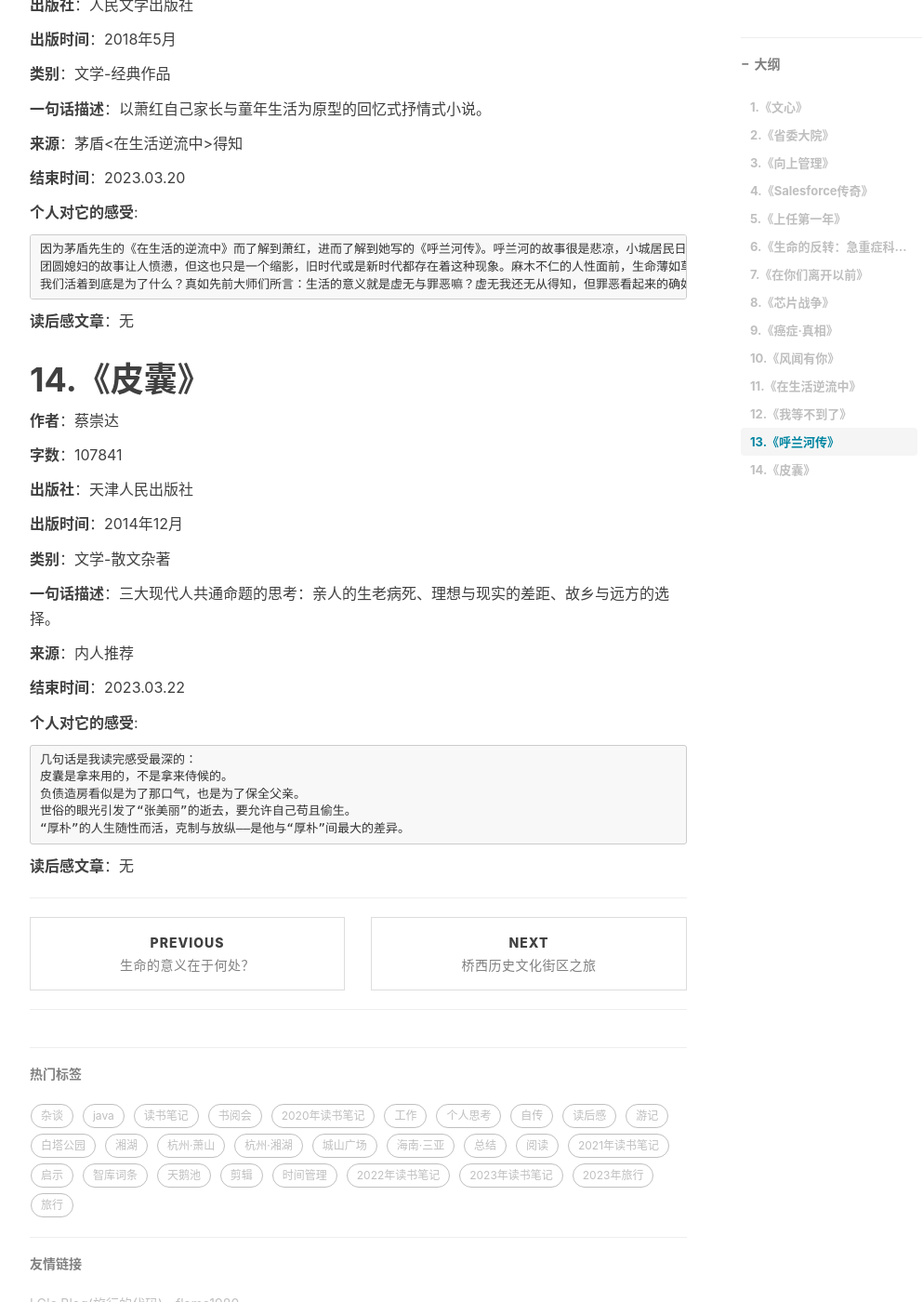
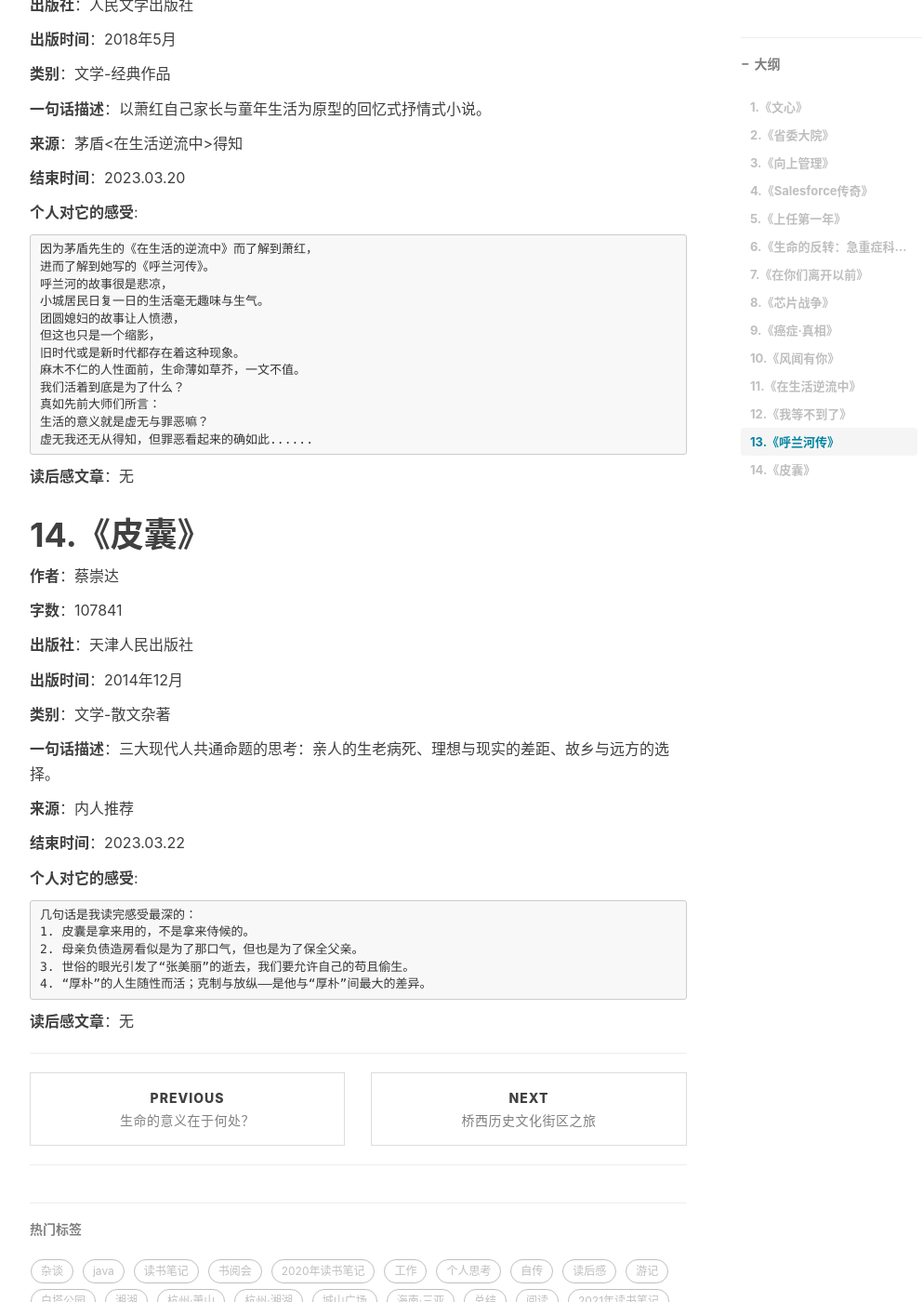
Before and after one commit to qingtian/qingtian.github.com, a Jekyll site: the page built from _posts/2023-02-25-tracking-of-reading-list-in-2023.md, in a window 1280 px wide and 1400 px high, scrolled down 7321 px. Shown: the whole window at 93% size, without its empty margins (233-1226 px from the left). Built offline with Jekyll 4.4.1, drawn with Linux system fonts in a browser that asks for light colours; nearby versions of some CDN libraries; comment, search, counter and statistics services are not loaded.

Commit message:
Update 2023-02-25-tracking-of-reading-list-in-2023.md

````diff
--- a/_posts/2023-02-25-tracking-of-reading-list-in-2023.md
+++ b/_posts/2023-02-25-tracking-of-reading-list-in-2023.md
@@ -388,9 +388,18 @@ tags:
 **个人对它的感受**:
 
 ```
-因为茅盾先生的《在生活的逆流中》而了解到萧红，进而了解到她写的《呼兰河传》。呼兰河的故事很是悲凉，小城居民日复一日的生活毫无趣味与生气。
-团圆媳妇的故事让人愤懑，但这也只是一个缩影，旧时代或是新时代都存在着这种现象。麻木不仁的人性面前，生命薄如草芥，一文不值。
-我们活着到底是为了什么？真如先前大师们所言：生活的意义就是虚无与罪恶嘛？虚无我还无从得知，但罪恶看起来的确如此......
+因为茅盾先生的《在生活的逆流中》而了解到萧红，
+进而了解到她写的《呼兰河传》。
+呼兰河的故事很是悲凉，
+小城居民日复一日的生活毫无趣味与生气。
+团圆媳妇的故事让人愤懑，
+但这也只是一个缩影，
+旧时代或是新时代都存在着这种现象。
+麻木不仁的人性面前，生命薄如草芥，一文不值。
+我们活着到底是为了什么？
+真如先前大师们所言：
+生活的意义就是虚无与罪恶嘛？
+虚无我还无从得知，但罪恶看起来的确如此......
 ```
 
 **读后感文章**：无
@@ -417,10 +426,10 @@ tags:
 
 ```
 几句话是我读完感受最深的：
-皮囊是拿来用的，不是拿来侍候的。
-负债造房看似是为了那口气，也是为了保全父亲。
-世俗的眼光引发了“张美丽”的逝去，要允许自己苟且偷生。
-“厚朴”的人生随性而活，克制与放纵——是他与“厚朴”间最大的差异。
+1. 皮囊是拿来用的，不是拿来侍候的。
+2. 母亲负债造房看似是为了那口气，但也是为了保全父亲。
+3. 世俗的眼光引发了“张美丽”的逝去，我们要允许自己的苟且偷生。
+4. “厚朴”的人生随性而活；克制与放纵——是他与“厚朴”间最大的差异。
 ```
 
 **读后感文章**：无
````
